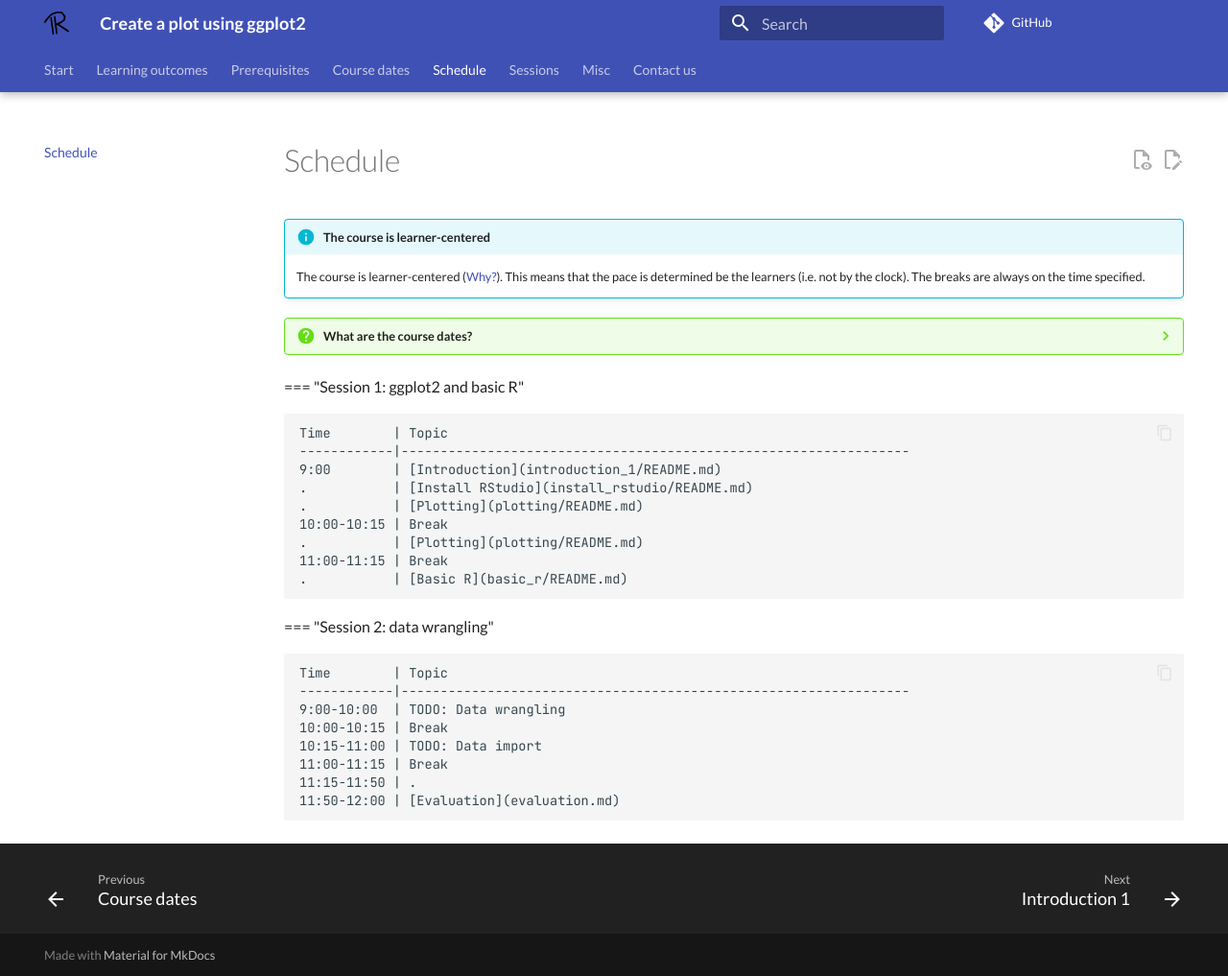
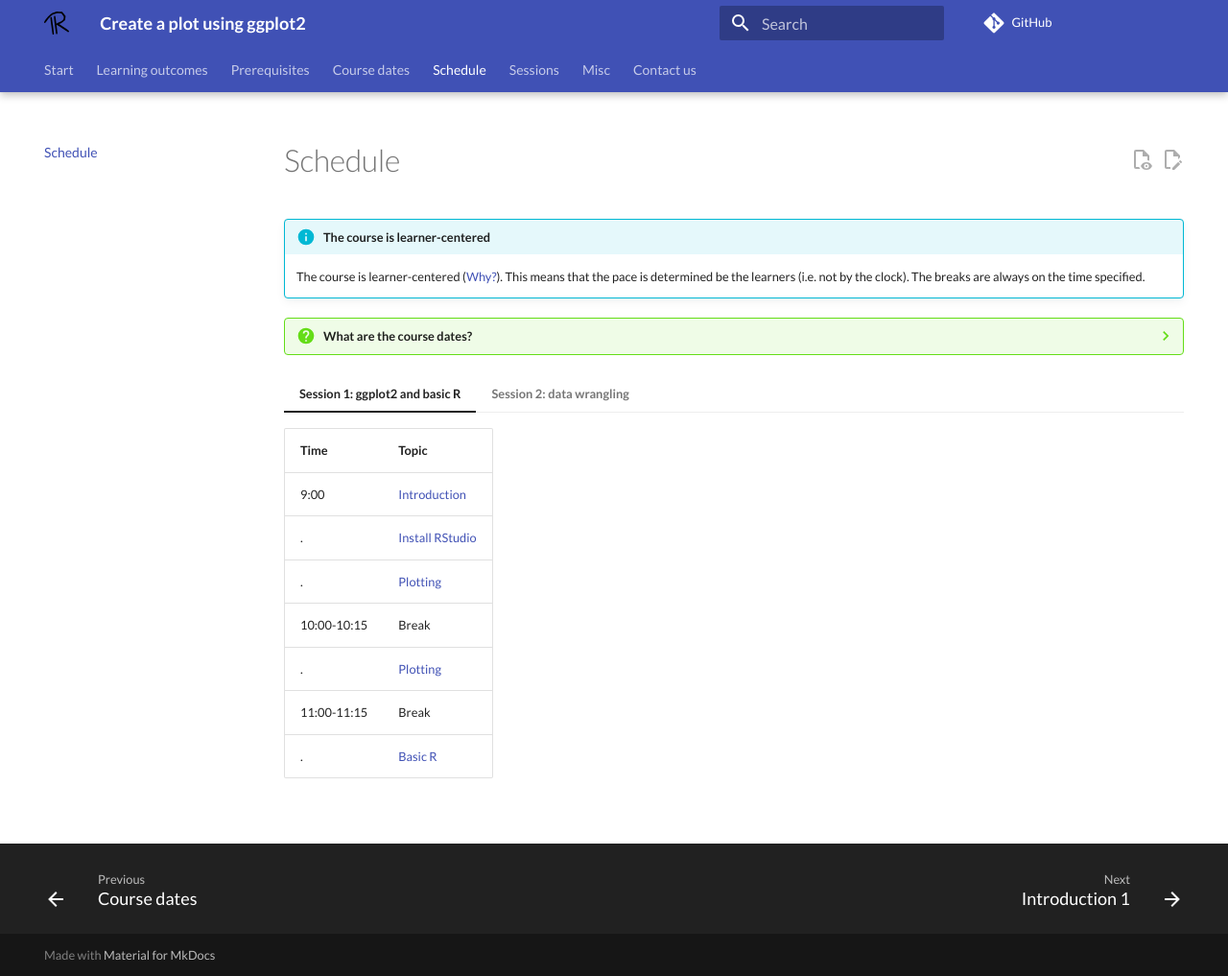
Before and after one commit to richelbilderbeek/create_plot_using_ggplot2_course, an MkDocs documentation site: the page built from docs/schedule.md, in a window 1280 px wide and 1017 px high. Shown: the whole window at 96% size. Built offline with MkDocs 1.6.1 and Material for MkDocs 9.7.7, drawn with Linux system fonts in a browser that asks for light colours; comment, search, counter and statistics services are not loaded.

Commit message:
Add tabs

```diff
--- a/mkdocs.yml
+++ b/mkdocs.yml
@@ -64,3 +64,5 @@
         - name: mermaid
           class: mermaid
           format: !!python/name:pymdownx.superfences.fence_code_format
+  # For tabs
+  - pymdownx.tabbed:
```
